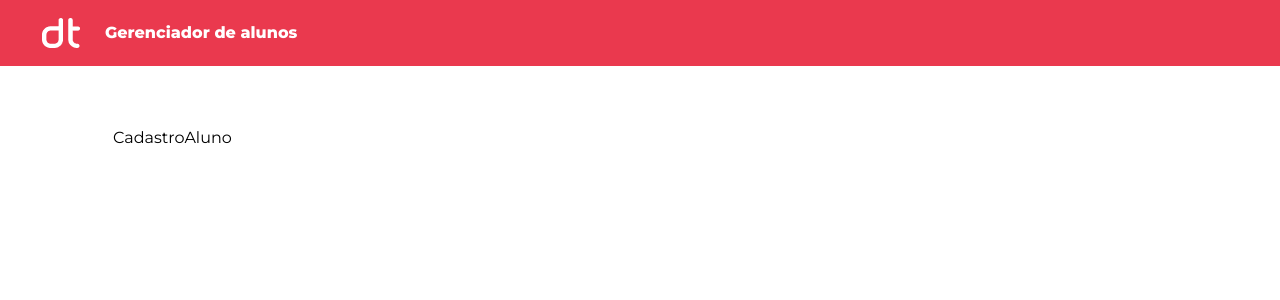
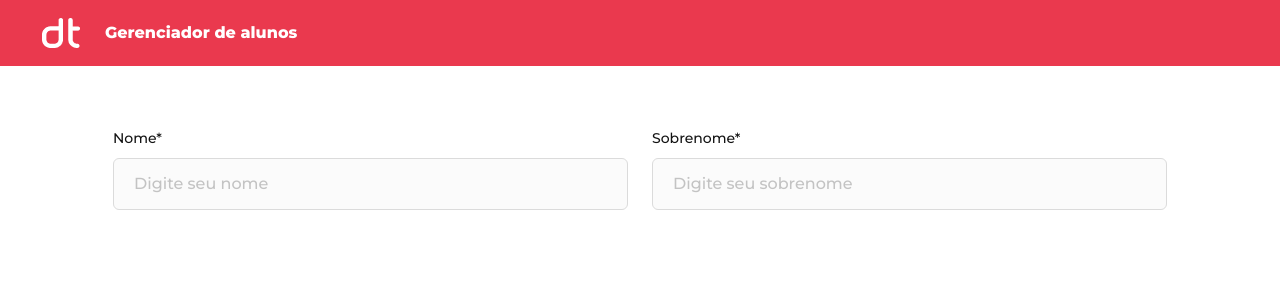
Before and after one commit to flaviare1s/gerenciador-alunos, a React (Vite) app in the folder client/: page /cadastro-aluno in a window 1280 px wide. Shown: the top 300 px of the page. Built offline with nearby package versions, Linux system fonts and the light colour scheme; no server answers.

Commit message:
feat(front): InputField.jsx

```diff
--- /dev/null
+++ b/client/src/components/InputField.jsx
@@ -0,0 +1,23 @@
+export const InputField = ({
+  label,
+  name,
+  type = "text",
+  register,
+  error,
+  validation,
+  placeholder
+}) => {
+  return (
+    <div className="flex-1">
+      <label className="text-sm font-medium text-neutral-black" htmlFor={name}>{label}</label>
+      <input
+        type={type}
+        id={name}
+        {...register(name, validation)}
+        placeholder={placeholder}
+        className="text-gray-medium bg-[#dbdbdb20] w-full px-5 py-[13px] font-medium font-sm rounded-md border border-border-input mt-2"
+      />
+      {error && <small className="text-xs text-primary">{error.message}</small>}
+    </div>
+  )
+}
--- a/client/src/index.css
+++ b/client/src/index.css
@@ -10,4 +10,5 @@
   --color-light-blue: #C4E5FF;
   --color-light-gray: #DFDFDF;
   --color-gray-border: #EAECF0;
+  --color-border-input: #DBDBDB;
 }
--- /dev/null
+++ b/client/src/pages/AlunoForm.jsx
@@ -0,0 +1,30 @@
+import { useForm } from "react-hook-form"
+import { InputField } from "../components/InputField"
+
+export const AlunoForm = () => {
+  const { register, formState: { errors } } = useForm();
+  return (
+    <form className="w-full m-auto">
+      <div className="flex flex-col sm:flex-row gap-6 w-full">
+        <InputField
+        label="Nome*"
+        name="nome"
+        type="text"
+        placeholder="Digite seu nome"
+        register={register}
+        validation={{ required: "O nome é obrigatório" }}
+        error={errors.nome?.message}
+        />
+        <InputField
+          label="Sobrenome*"
+          name="sobrenome"
+          type="text"
+          placeholder="Digite seu sobrenome"
+          register={register}
+          validation={{ required: "O sobrenome é obrigatório" }}
+          error={errors.sobrenome?.message}
+        />
+      </div>
+    </form>
+  )
+}
--- a/client/src/pages/Alunos.jsx
+++ b/client/src/pages/Alunos.jsx
@@ -27,7 +27,7 @@ export const Alunos = () => {
     }
     fetchAlunos();
   }, [])
-  useEffect(() => {}, [alunos, search, filteredAlunos])
+  useEffect(() => { }, [alunos, search, filteredAlunos])
   return (
     <div>
       <SearchBar alunos={alunos} setSearch={setSearch} search={search} />
--- a/client/src/pages/CadastroAluno.jsx
+++ /dev/null
@@ -1,5 +0,0 @@
-export const CadastroAluno = () => {
-  return (
-    <div>CadastroAluno</div>
-  )
-}
--- a/client/src/pages/CadastroCurso.jsx
+++ b/client/src/pages/CursoForm.jsx
@@ -1,4 +1,4 @@
-export const CadastroCurso = () => {
+export const CursoForm = () => {
   return (
     <div>CadastroCurso</div>
   )
--- a/client/src/routes/AppRoutes.jsx
+++ b/client/src/routes/AppRoutes.jsx
@@ -1,14 +1,14 @@
 import { Routes, Route } from "react-router-dom";
 import { Alunos } from "../pages/Alunos";
-import { CadastroAluno } from "../pages/CadastroAluno";
-import { CadastroCurso } from "../pages/CadastroCurso";
+import { AlunoForm } from "../pages/AlunoForm";
+import { CursoForm } from "../pages/CursoForm";
 
 export function AppRoutes() {
   return (
     <Routes>
       <Route path="/" element={<Alunos />} />
-      <Route path="/cadastro-aluno" element={<CadastroAluno />} />
-      <Route path="/cadastro-curso" element={<CadastroCurso />} />
+      <Route path="/cadastro-aluno" element={<AlunoForm />} />
+      <Route path="/cadastro-curso" element={<CursoForm />} />
     </Routes>
   );
 }
```
